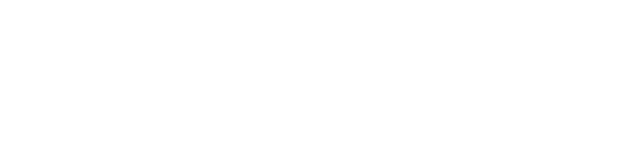
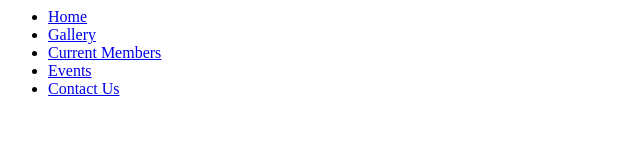
Before and after one commit to jkorgu/webdesign-coursework, a plain HTML site: page coursework/contact_us.html in a window 1280 px wide. Shown: the whole page, without its empty margins (0-640 px from the left). Drawn offline with Linux system fonts and the light colour scheme.

Commit message:
Add files via upload

```diff
--- a/coursework/contact_us.html
+++ b/coursework/contact_us.html
@@ -6,7 +6,15 @@
     <body>
         <header> </header>
 
-        <nav> </nav>
+        <nav>
+            <ul>
+                <li><a href='index.html'>Home</a> </li>
+                <li><a href='img_gallery.html'>Gallery</a></li>
+                <li><a href='current_members.html'>Current Members</a></li>
+                <li><a href='event_calendar.html'>Events</a></li>
+                <li><a href='contact_us.html'>Contact Us</a></li>
+            </ul>
+        </nav>
 
         <main> </main>
 
```
Also changed, not shown: coursework/current_members.html (+9 -1 lines), coursework/event_calendar.html (+9 -1 lines), coursework/img_gallery.html (+9 -1 lines), coursework/images/deskshot.JPG (added), coursework/images/rgulogo.jpg (added), coursework/index.html (indentation only), 7 other files.
